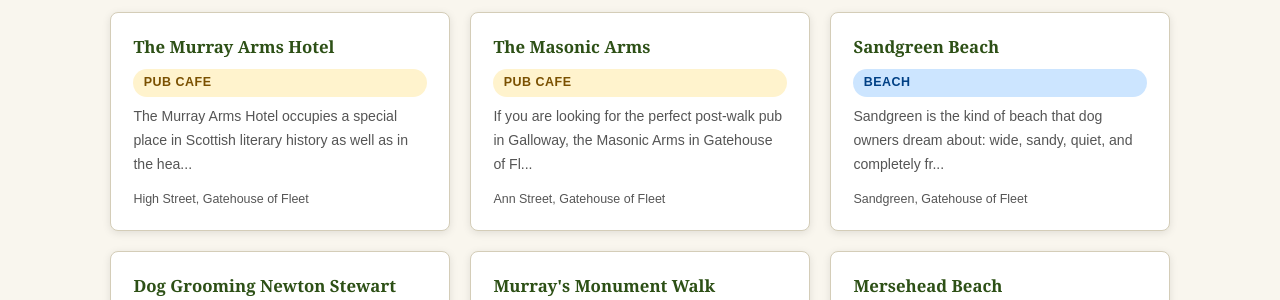
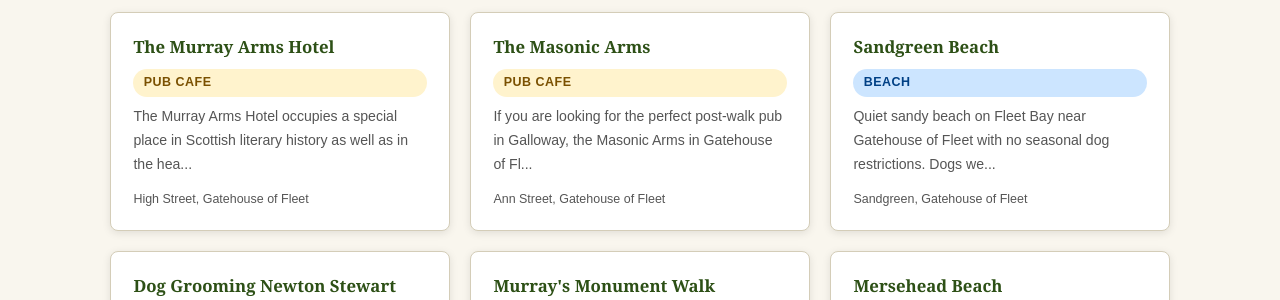
Before and after one commit to outrunthewolf/dogfriendlydg, a Jekyll site: the page built from index.html, in a window 1280 px wide and 900 px high, scrolled down 775 px. Shown: the part 152-452 px from the top of the window. Built offline with Jekyll 4.4.1, drawn with Linux system fonts in a browser that asks for light colours.

Commit message:
Update listing: Sandgreen Beach - SEO title, meta description, website URL

```diff
--- a/_listings/sandgreen-beach.md
+++ b/_listings/sandgreen-beach.md
@@ -1,13 +1,14 @@
 ---
 layout: listing
-title: "Sandgreen Beach -- Near Gatehouse of Fleet"
+title: "Sandgreen Beach - Dog-Friendly Beach Near Gatehouse of Fleet, No Seasonal Bans"
 name: "Sandgreen Beach"
 category: beach
+description: "Quiet sandy beach on Fleet Bay near Gatehouse of Fleet with no seasonal dog restrictions. Dogs welcome year-round on this beautiful Solway coast beach."
 address: "Sandgreen, Gatehouse of Fleet"
 town: "Gatehouse of Fleet"
 region: "Dumfries and Galloway"
 postcode: "DG7 2DU"
-website: ""
+website: "https://www.dumgal.gov.uk/article/15907/Beaches"
 phone: ""
 facilities: [free parking, sandy beach, shallow water, dog friendly year round, open space]
 dogs_notes: "Dogs allowed year-round with no seasonal restrictions. Excellent for a run and a paddle."
```
